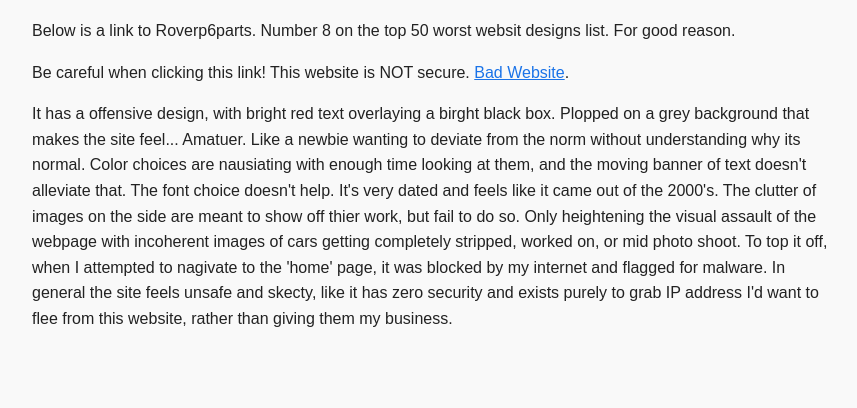
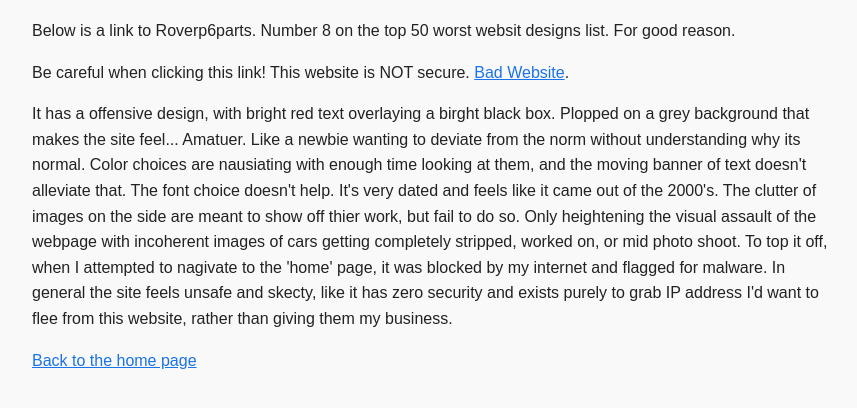
Before and after one commit to CammyJD/IT-101-New-Web, a plain HTML site: page 2index.html in a window 1280 px wide. Shown: the part 136-544 px from the top of the page, without its empty margins (208-1065 px from the left). Drawn offline with Linux system fonts and the light colour scheme.

Commit message:
Add link to navigate back to the home page

```diff
--- a/2index.html
+++ b/2index.html
@@ -48,5 +48,6 @@
     In general the site feels unsafe and skecty, like it has zero security and exists purely to grab IP address
     I'd want to flee from this website, rather than giving them my business.</p>
 
+    <a href="./index.html">Back to the home page</a>
 </body>
 </html>
```
